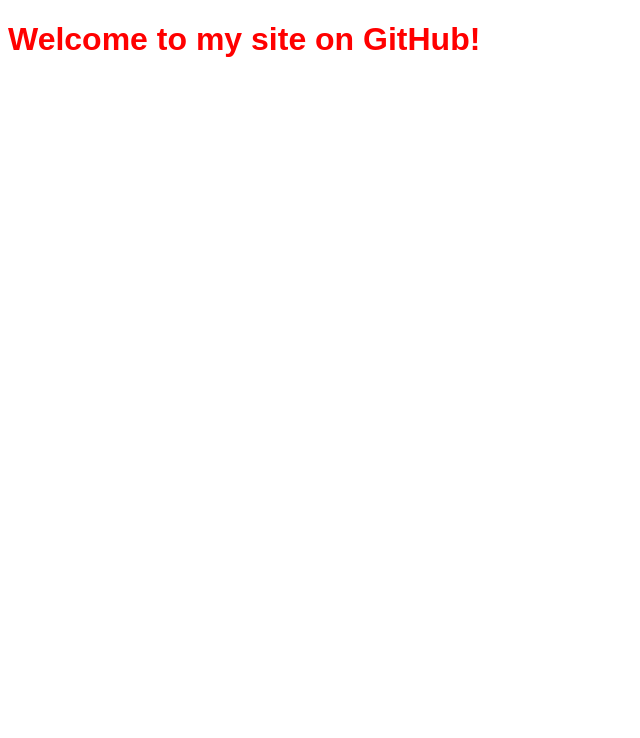
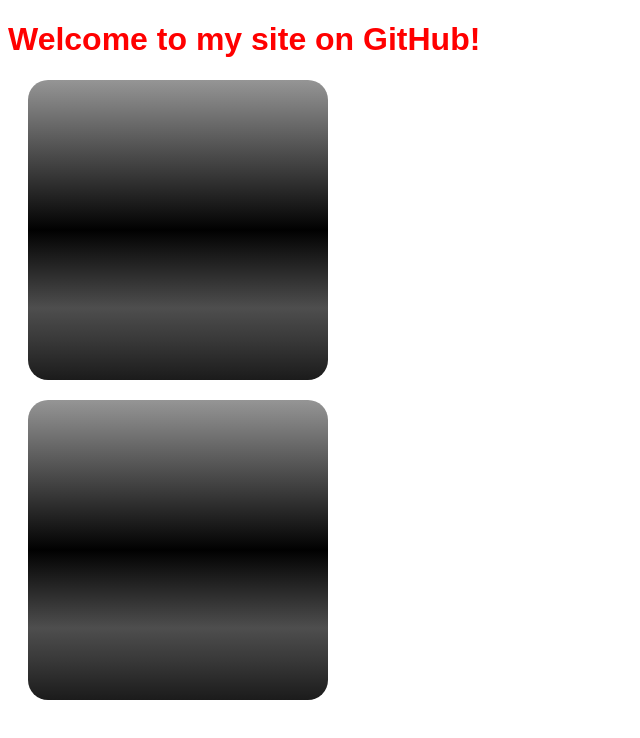
Before and after one commit to andreavogel/andreavogel.github.io, a plain HTML site: page index.html in a window 1280 px wide. Shown: the whole page, without its empty margins (0-640 px from the left). Drawn offline with Linux system fonts and the light colour scheme.

Commit message:
andreavogel.github.io

```diff
--- a/css/styles.css
+++ b/css/styles.css
@@ -2,3 +2,19 @@
   color: red;
   font-family: sans-serif;
 }
+
+.gradient-box {
+    background-color: grey;
+    /* Permalink - use to edit and share this gradient: http://colorzilla.com/gradient-editor/#959595+0,0d0d0d+46,010101+50,0a0a0a+53,4e4e4e+76,383838+87,1b1b1b+100;Black+Gloss+Pipe */
+background: #959595; /* Old browsers */
+background: -moz-linear-gradient(top, #959595 0%, #0d0d0d 46%, #010101 50%, #0a0a0a 53%, #4e4e4e 76%, #383838 87%, #1b1b1b 100%); /* FF3.6-15 */
+background: -webkit-linear-gradient(top, #959595 0%,#0d0d0d 46%,#010101 50%,#0a0a0a 53%,#4e4e4e 76%,#383838 87%,#1b1b1b 100%); /* Chrome10-25,Safari5.1-6 */
+background: linear-gradient(to bottom, #959595 0%,#0d0d0d 46%,#010101 50%,#0a0a0a 53%,#4e4e4e 76%,#383838 87%,#1b1b1b 100%); /* W3C, IE10+, FF16+, Chrome26+, Opera12+, Safari7+ */
+filter: progid:DXImageTransform.Microsoft.gradient( startColorstr='#959595', endColorstr='#1b1b1b',GradientType=0 ); /* IE6-9 */
+    width: 300px;
+    height: 300px;
+    border-radius: 20px;
+    margin: 20px;
+
+
+}
--- a/index.html
+++ b/index.html
@@ -7,6 +7,11 @@
 
 <body>
 <h1>Welcome to my site on GitHub!</h1>
+
+
+  <div class="gradient-box"></div>
+
+  <div class="gradient-box"></div>
 
 
 </body>
```
